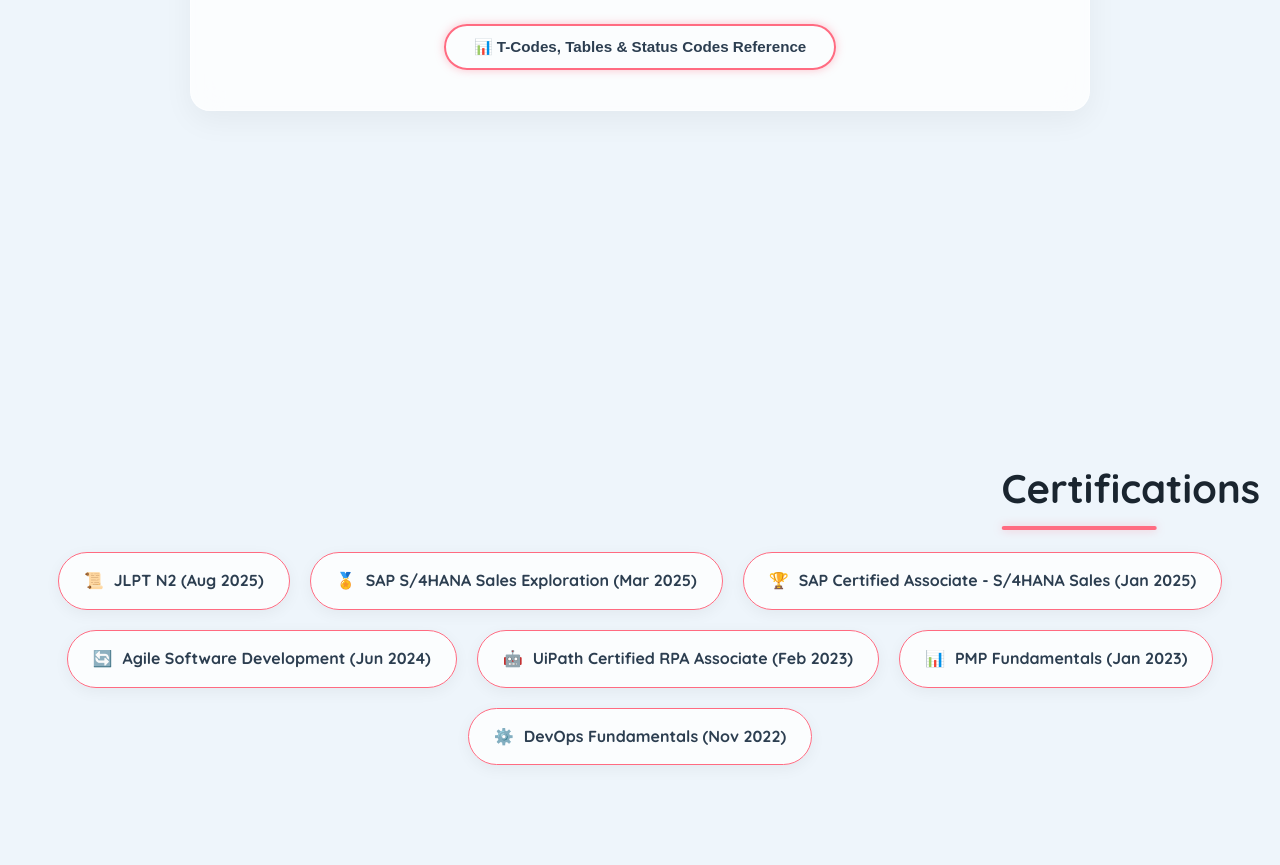
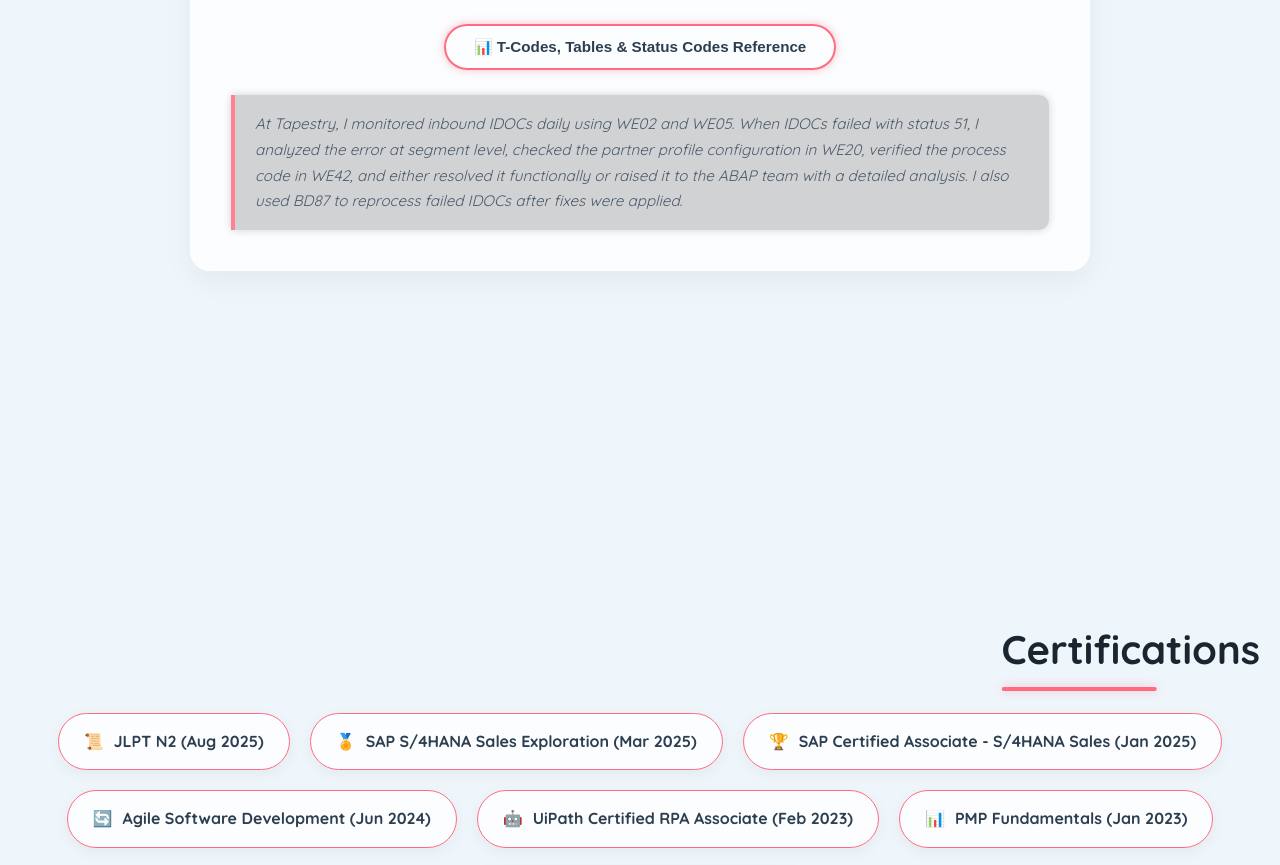
Before and after one commit to dheerajguptajapan-ui/portfolio, a plain HTML site: page index.html in a window 1280 px wide. Shown: the part 6209-7074 px from the top of the page. Drawn offline with Linux system fonts and the light colour scheme.

Commit message:
Add Tapestry experience quote below IDOC case study

```diff
--- a/data.js
+++ b/data.js
@@ -117,6 +117,8 @@
 
         "modal-idoc-ref-title": "IDOC Reference: T-Codes, Tables & Status Codes",
         "modal-idoc-ref-data": "<b>Configuration T-Codes</b><br>• <b>WE20</b> — Partner Profile setup<br>• <b>WE21</b> — Port configuration<br>• <b>WE30/31</b> — IDOC types &amp; segments<br>• <b>WE57</b> — Message/IDOC type assignment<br>• <b>WE41/42</b> — Outbound/Inbound process codes<br>• <b>NACE</b> — Output type config<br>• <b>BD64</b> — ALE Distribution Model<br><br><b>Monitoring T-Codes</b><br>• <b>WE02/WE05</b> — Display/list IDOCs<br>• <b>WE09</b> — Search IDOCs by content<br>• <b>WE19</b> — Test/reprocess IDOC manually<br>• <b>BD87</b> — Reprocess failed inbound<br>• <b>WE15</b> — Reprocess failed outbound<br><br><b>Key Database Tables</b><br>• <b>EDIDC</b> — IDOC Control Records (header)<br>• <b>EDID4</b> — IDOC Data Records (content)<br>• <b>EDIDS</b> — IDOC Status Records<br>• <b>EDIPP / EDIPIA / EDIPOA</b> — Partner profile<br>• <b>TPROT</b> — Port definitions<br><br><b>Critical Status Codes</b><br>• <b>01</b> — IDOC generated<br>• <b>03</b> — Data passed to port<br>• <b>12</b> — Dispatch OK ✅<br>• <b>16</b> — Functional ACK received ✅<br>• <b style='color:#f87171'>51</b> — Error in application ⚠️ Investigate!<br>• <b style='color:#f87171'>56</b> — IDOC with errors ⚠️ Check data<br>• <b>53</b> — Successfully posted ✅ Complete",
+
+        "cs2-quote": "At Tapestry, I monitored inbound IDOCs daily using WE02 and WE05. When IDOCs failed with status 51, I analyzed the error at segment level, checked the partner profile configuration in WE20, verified the process code in WE42, and either resolved it functionally or raised it to the ABAP team with a detailed analysis. I also used BD87 to reprocess failed IDOCs after fixes were applied.",
 
         "section-certs": "Certifications",
         "cert-n2": "JLPT N2 (Aug 2025)",
--- a/index.html
+++ b/index.html
@@ -332,6 +332,11 @@
                     <div style="text-align:center; margin-top:25px;">
                         <button class="flow-ref-btn interactive-node" onclick="openOtcModal('idoc-ref')">📊 T-Codes, Tables &amp; Status Codes Reference</button>
                     </div>
+
+                    <!-- Experience Quote -->
+                    <blockquote class="experience-quote" data-i18n="cs2-quote">
+                        "At Tapestry, I monitored inbound IDOCs daily using WE02 and WE05. When IDOCs failed with status 51, I analyzed the error at segment level, checked the partner profile configuration in WE20, verified the process code in WE42, and either resolved it functionally or raised it to the ABAP team with a detailed analysis. I also used BD87 to reprocess failed IDOCs after fixes were applied."
+                    </blockquote>
                 </div>
             </div>
         </section>
--- a/styles.css
+++ b/styles.css
@@ -865,6 +865,20 @@
     box-shadow: 0 0 20px var(--accent-glow);
 }
 
+/* Experience Quote */
+.experience-quote {
+    margin: 25px 0 0 0;
+    padding: 16px 20px;
+    border-left: 4px solid var(--accent-color);
+    background: rgba(0,0,0,0.2);
+    border-radius: 0 10px 10px 0;
+    font-style: italic;
+    font-size: 0.95rem;
+    line-height: 1.7;
+    opacity: 0.85;
+    box-shadow: 0 0 10px rgba(0,0,0,0.2);
+}
+
 @keyframes pulse {
     0% { opacity: 0.3; transform: scale(0.9); }
     50% { opacity: 1; transform: scale(1.1); text-shadow: 0 0 5px var(--accent-glow); }
```
